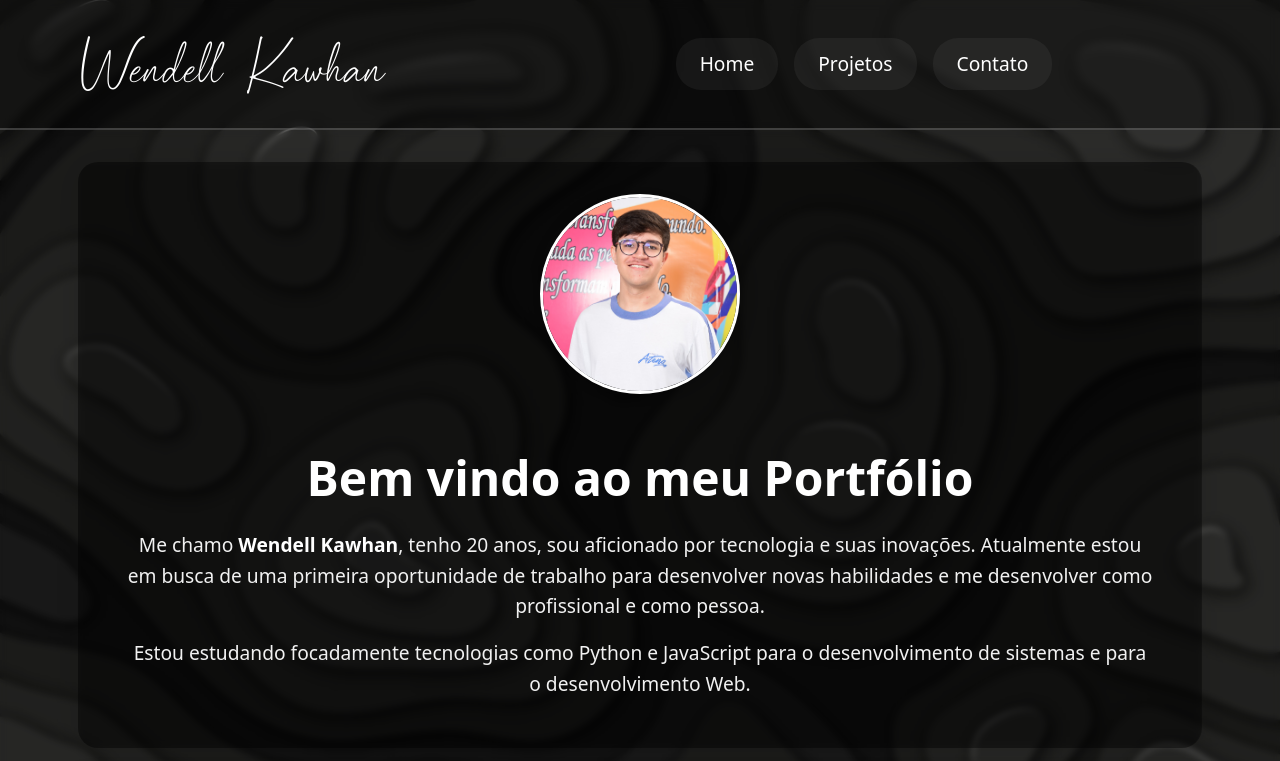
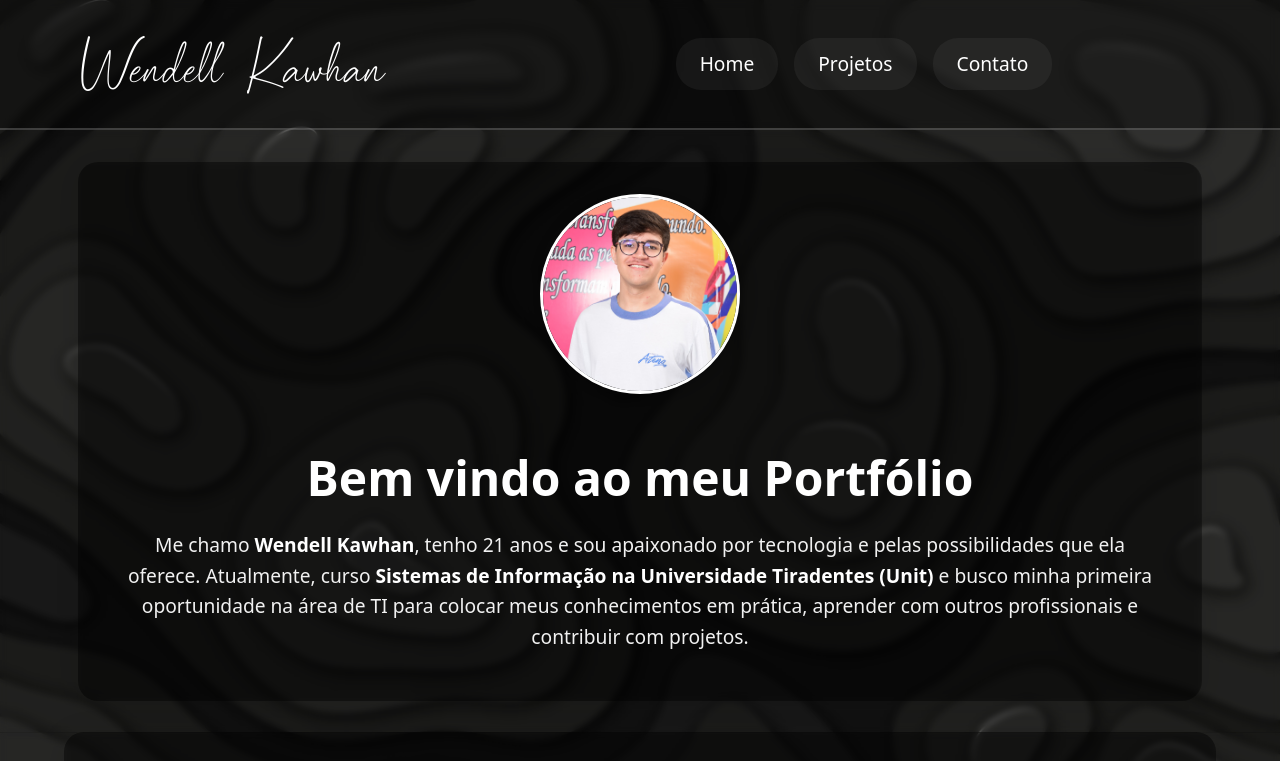
Before and after one commit to Kawhan010/wendell-portfolio, a plain HTML site: page index.html in a window 1280 px wide. Shown: the top 761 px of the page. Drawn offline with Linux system fonts and the light colour scheme.

Commit message:
atualizando apresentaçao
Updated personal introduction and age in the portfolio.

```diff
--- a/index.html
+++ b/index.html
@@ -26,15 +26,15 @@
             <img src="imagens/foto1.jpeg" alt="Foto de perfil de Wendell Kawhan" class="foto-perfil">
             <div id="apre">
                 <h1>Bem vindo ao meu Portfólio</h1>
-                <p>
-                    Me chamo <strong>Wendell Kawhan</strong>, tenho 20 anos, sou aficionado por tecnologia e suas inovações.
-                    Atualmente estou em busca de uma primeira oportunidade de trabalho para desenvolver novas habilidades
-                    e me desenvolver como profissional e como pessoa.
+               <p>
+                    Me chamo <strong>Wendell Kawhan</strong>, tenho 21 anos e sou apaixonado
+                    por tecnologia e pelas possibilidades que ela oferece. Atualmente, curso
+                    <strong>Sistemas de Informação na Universidade Tiradentes (Unit)</strong>
+                    e busco minha primeira oportunidade na área de TI para colocar meus
+                    conhecimentos em prática, aprender com outros profissionais e contribuir
+                    com projetos.
                 </p>
-                <p>
-                    Estou estudando focadamente tecnologias como Python e JavaScript para o desenvolvimento
-                    de sistemas e para o desenvolvimento Web.
-                </p>
+
             </div>
         </div>
     </main>
```
